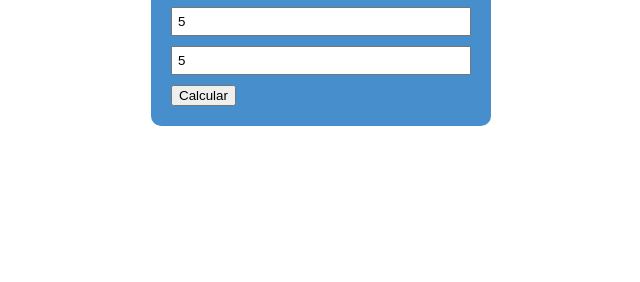
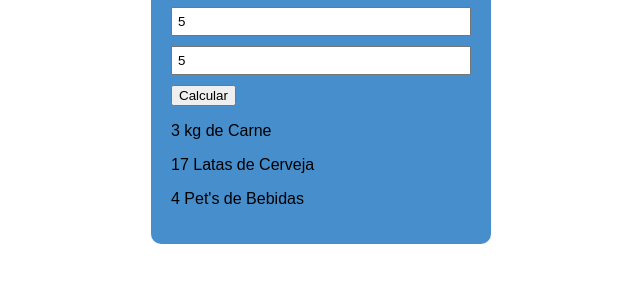
Before and after one commit to EdiGaliani/Churrascometro, a plain HTML site: page index.html in a window 1280 px wide. Both pictures are taken after typing "5", "5", "5" into the empty fields and a click on the button "Calcular". Shown: the part 118-400 px from the top of the page, without its empty margins (319-959 px from the left). Drawn offline with Linux system fonts and the light colour scheme.

Commit message:
Churrascometro final

```diff
--- a/index.html
+++ b/index.html
@@ -13,12 +13,12 @@
         <input id="adultos" type="number" name="adultos" placeholder="Adultos">
         <input id="criancas" type="number" name="criancas" placeholder="Crianças">
         <input id="duracao" type="number" name="duracao" placeholder="Duração">
-        <button>Calcular</button>
+        <button onclick="calcular()">Calcular</button>
         <div id="resultado">
 
         </div>
     </div>
 
-    <script></script>
+    <script src="script.js"></script>
 </body>
 </html>
--- /dev/null
+++ b/script.js
@@ -0,0 +1,47 @@
+// Carne - 400 gr por pessoa + de 6 horas - 650
+// Cerveja - 1200 ml por Pessoa + 6 horas - 2000 ml
+// Refrigerante/agua - 1000ml por pessoa + 6 horas 1500 ml
+
+let inputAdultos = document.getElementById("adultos");
+let inputCriancas = document.getElementById("criancas");
+let inputDuracao = document.getElementById("duracao");
+let resultado = document.getElementById("resultado");
+
+function calcular() {
+    let adultos = inputAdultos.value;
+    let criancas = inputCriancas.value;
+    let duracao = inputDuracao.value;
+
+    let qtdTotalCarne = carnePP(duracao) * adultos + (carnePP(duracao) / 2 * criancas);
+    let qtdTotalCerveja = cervejaPP(duracao) * adultos;
+    let qtdTotalBebida = bebidaPP(duracao) * adultos + (bebidaPP(duracao) / 2 * criancas);
+
+    resultado.innerHTML =  `<p>${qtdTotalCarne/1000} kg de Carne<p>`
+    resultado.innerHTML += `<p>${Math.ceil(qtdTotalCerveja/355)} Latas de Cerveja<p>`
+    resultado.innerHTML += `<p>${Math.ceil(qtdTotalBebida/2000)} Pet's de Bebidas<p>`
+
+}
+
+function carnePP(duracao) {
+    if(duracao >= 6) {
+        return 650;
+    }else{
+        return 400;
+    }
+}
+
+function cervejaPP(duracao) {
+    if(duracao >= 6) {
+        return 2000;
+    }else{
+        return 1200;
+    }
+}
+
+function bebidaPP(duracao) {
+    if(duracao >= 6) {
+        return 1500;
+    }else{
+        return 1000;
+    }
+}
```
